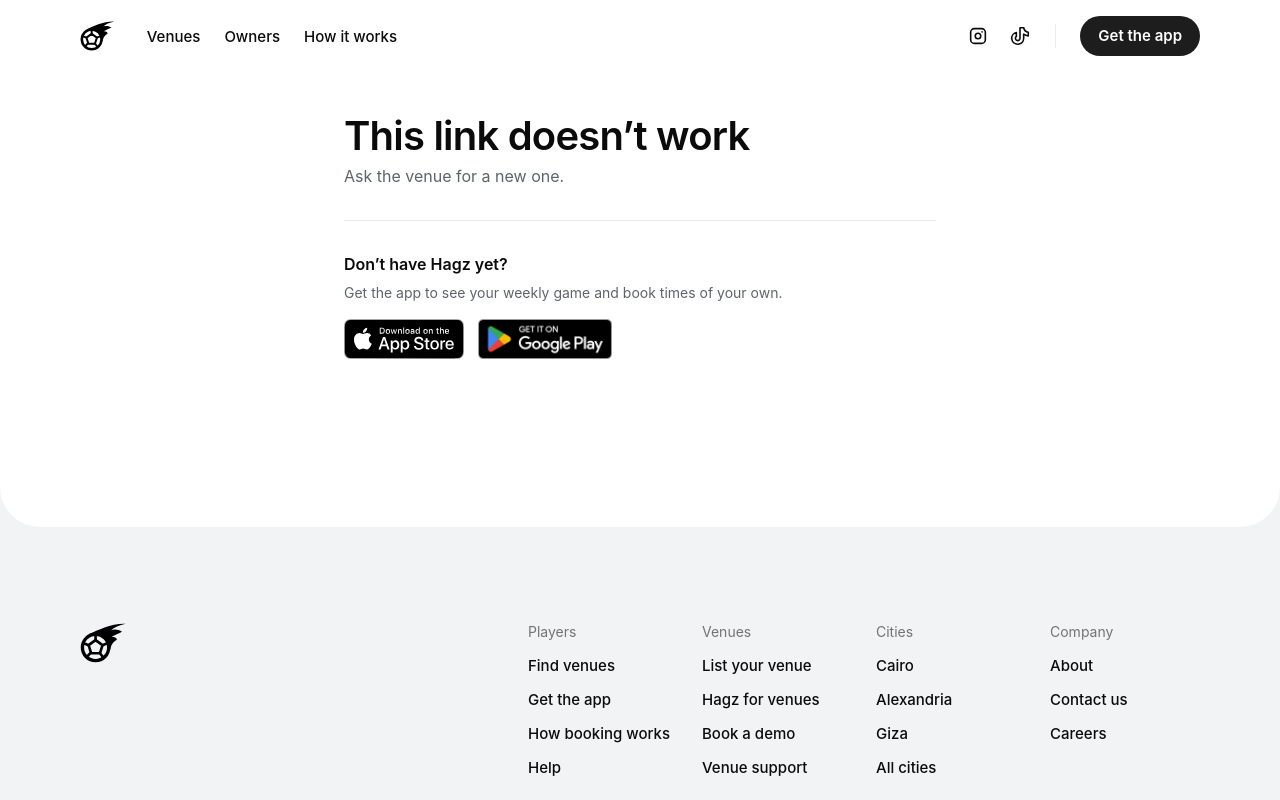
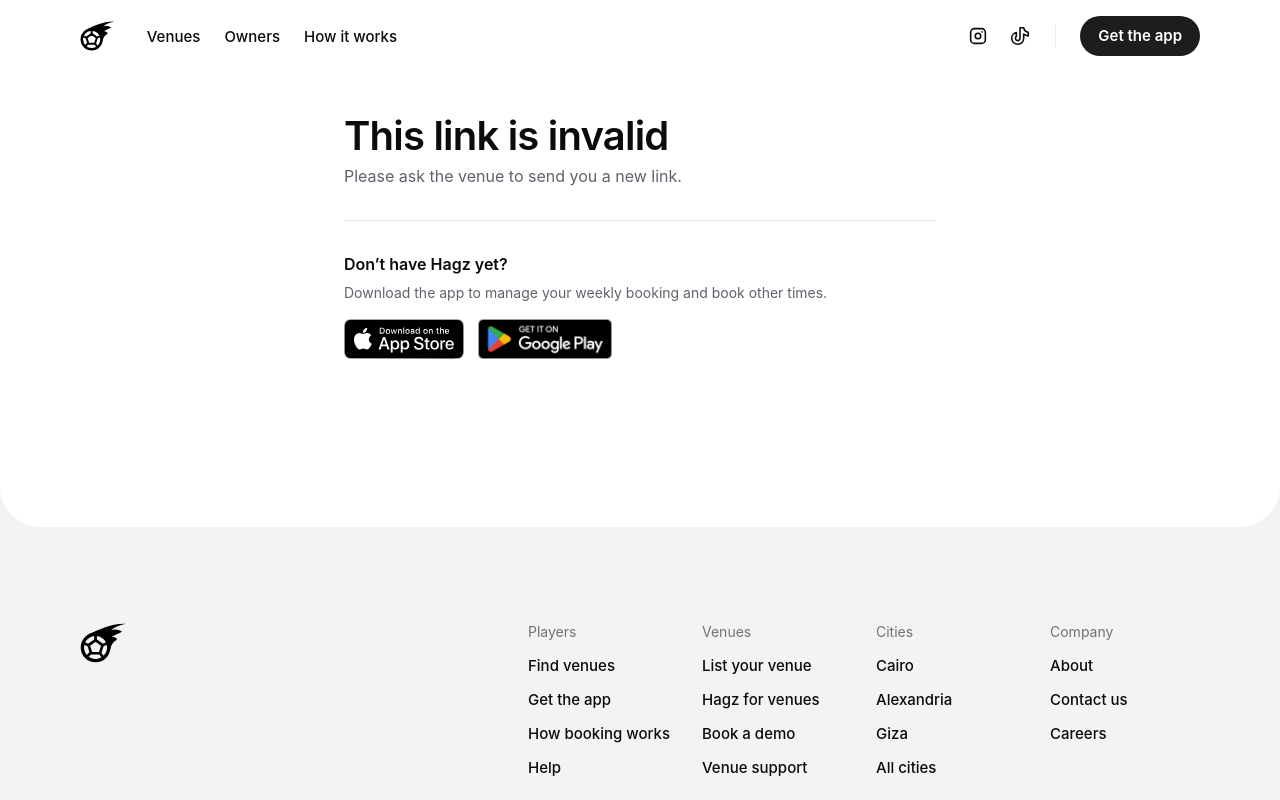
Before and after one commit to ammarsarhan/hagz, a Next.js app in the folder apps/web/: page /regular in a window 1280 px wide. Shown: the top 800 px of the page. Built offline with nearby package versions, Linux system fonts and the light colour scheme.

Commit message:
Confirm link page: a more formal tone in English and Arabic

```diff
--- a/apps/web/src/site/words.ts
+++ b/apps/web/src/site/words.ts
@@ -226,25 +226,25 @@ const en = {
     notFound: "Booking not found · Hagz",
   },
   regular: {
-    meta: "Your weekly game · Hagz",
+    meta: "Your weekly booking · Hagz",
     waiting: (name: string, weekday: string, deadline: string, venue: string, code: string) =>
-      `${name}, are you playing this ${weekday}? Answer by ${deadline}. If you don’t, the time goes back on sale. Calling ${venue}? Give them this code: ${code}.`,
+      `${name}, please confirm your booking for ${weekday}. Reply by ${deadline}, or the time will be released for others to book. If you contact ${venue}, please quote booking code ${code}.`,
     playing: (venue: string, weekday: string, time: string) =>
-      `You’re playing. ${venue} is keeping your time: see you ${weekday} at ${time}.`,
+      `Your booking is confirmed. ${venue} will see you on ${weekday} at ${time}.`,
     letGo: (weekday: string) =>
-      `You’re not playing this week, so the time is back on sale. Your weekly game carries on next ${weekday}.`,
+      `You’ve released this week’s booking, and the time is now open for others to book. Your weekly booking continues next ${weekday}.`,
     missed: (deadline: string, venue: string, code: string) =>
-      `Too late to answer: nobody confirmed by ${deadline}, so the time went back on sale. To play anyway, call ${venue} and give them this code: ${code}.`,
+      `The confirmation deadline of ${deadline} has passed, so the time has been released for others to book. To play this week, please contact ${venue} and quote booking code ${code}.`,
     changed: (venue: string, code: string) =>
-      `${venue} changed this week’s booking time. For more information, call them and give them this code: ${code}.`,
+      `${venue} has changed the time of this week’s booking. For more information, please contact them and quote booking code ${code}.`,
     playingButton: "I’m playing",
     notThisWeek: "Not this week",
-    failed: "That didn’t go through. Try again.",
-    missingTitle: "This link doesn’t work",
-    missingLine: "Ask the venue for a new one.",
+    failed: "Something went wrong. Please try again.",
+    missingTitle: "This link is invalid",
+    missingLine: "Please ask the venue to send you a new link.",
     errorTitle: "Something went wrong",
-    errorLine: "Check your connection and open the link again.",
-    noAppLine: "Get the app to see your weekly game and book times of your own.",
+    errorLine: "Please check your connection and open the link again.",
+    noAppLine: "Download the app to manage your weekly booking and book other times.",
   },
 };
 
@@ -488,25 +488,25 @@ const ar: Words = {
     notFound: "الحجز غير موجود · حجز",
   },
   regular: {
-    meta: "موعدك الأسبوعي · حجز",
+    meta: "حجزك الأسبوعي · حجز",
     waiting: (name, weekday, deadline, venue, code) =>
-      `${name}، هل ستلعب يوم ${weekday} هذا؟ ردّ قبل ${deadline}، وإلا يعود الموعد متاحًا للحجز. إذا اتصلت بـ${venue}، أعطهم هذا الرمز: ${code}.`,
+      `${name}، يُرجى تأكيد حجزك يوم ${weekday}. يُرجى الرد قبل ${deadline}، وإلا سيُتاح الموعد للحجز. عند التواصل مع ${venue}، يُرجى ذكر رمز الحجز ${code}.`,
     playing: (venue, weekday, time) =>
-      `ستلعب. ${venue} يحتفظ بموعدك: نراك يوم ${weekday} الساعة ${time}.`,
+      `تم تأكيد حجزك. ${venue} بانتظارك يوم ${weekday} الساعة ${time}.`,
     letGo: (weekday) =>
-      `لن تلعب هذا الأسبوع، فعاد الموعد متاحًا للحجز. موعدك الأسبوعي مستمر يوم ${weekday} القادم.`,
+      `تم إلغاء حجزك لهذا الأسبوع، وأصبح الموعد متاحًا للحجز. يستمر حجزك الأسبوعي يوم ${weekday} القادم.`,
     missed: (deadline, venue, code) =>
-      `فات وقت الرد: لم يؤكد أحد قبل ${deadline}، فعاد الموعد متاحًا للحجز. إن أردت اللعب، اتصل بـ${venue} وأعطهم هذا الرمز: ${code}.`,
+      `انتهت مهلة التأكيد في ${deadline}، فأصبح الموعد متاحًا للحجز. للعب هذا الأسبوع، يُرجى التواصل مع ${venue} وذكر رمز الحجز ${code}.`,
     changed: (venue, code) =>
-      `غيّر ${venue} موعد حجز هذا الأسبوع. لمزيد من المعلومات، اتصل بهم وأعطهم هذا الرمز: ${code}.`,
+      `قام ${venue} بتغيير موعد حجز هذا الأسبوع. لمزيد من المعلومات، يُرجى التواصل معهم وذكر رمز الحجز ${code}.`,
     playingButton: "سألعب",
     notThisWeek: "ليس هذا الأسبوع",
-    failed: "لم يتم ذلك. حاول مرة أخرى.",
-    missingTitle: "هذا الرابط لا يعمل",
-    missingLine: "اطلب من الملعب رابطًا جديدًا.",
+    failed: "حدث خطأ. يُرجى المحاولة مرة أخرى.",
+    missingTitle: "هذا الرابط غير صالح",
+    missingLine: "يُرجى طلب رابط جديد من الملعب.",
     errorTitle: "حدث خطأ ما",
-    errorLine: "تأكد من اتصالك وافتح الرابط مرة أخرى.",
-    noAppLine: "حمّل التطبيق لترى موعدك الأسبوعي وتحجز مواعيد أخرى.",
+    errorLine: "يُرجى التحقق من اتصالك وفتح الرابط مرة أخرى.",
+    noAppLine: "حمّل التطبيق لإدارة حجزك الأسبوعي وحجز مواعيد أخرى.",
   },
 };
 
```
